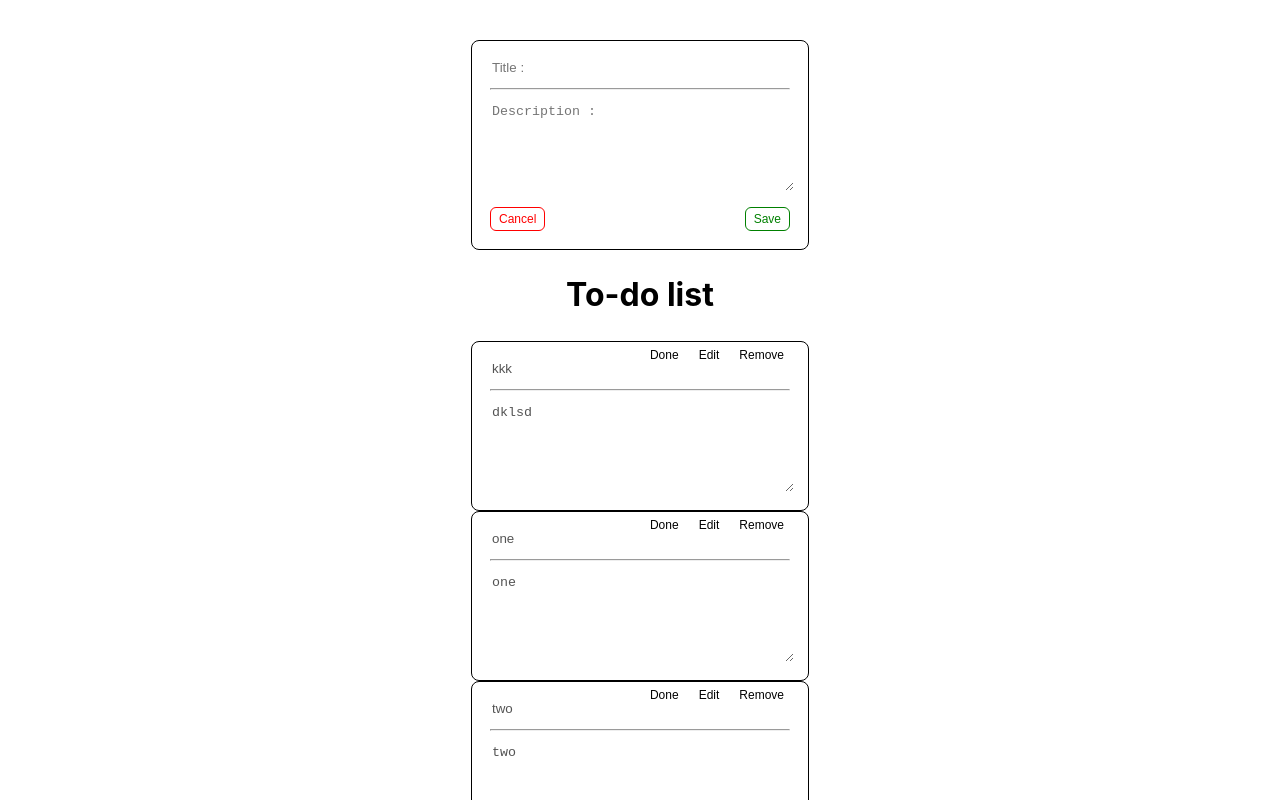
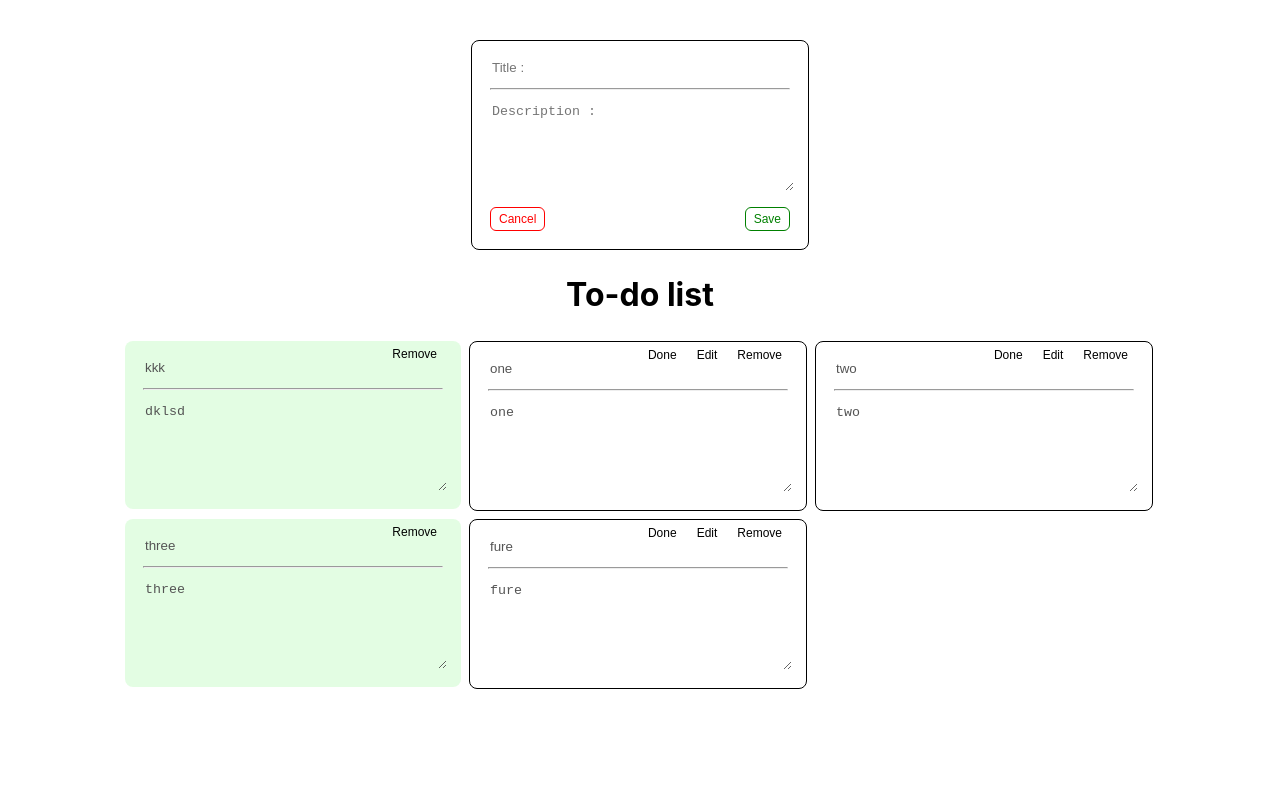
Before and after one commit to younes6970/TODO, a React (Vite) app: page / in a window 1280 px wide. Shown: the top 800 px of the page. Built offline with nearby package versions, Linux system fonts and the light colour scheme; data requests are answered from the project's data file.

Commit message:
done finish

```diff
--- a/db.json
+++ b/db.json
@@ -22,7 +22,7 @@
       "id": "360e",
       "title": "three",
       "description": "three",
-      "isDone": false
+      "isDone": true
     },
     {
       "id": "6b81",
--- a/src/App.tsx
+++ b/src/App.tsx
@@ -9,6 +9,7 @@ function App() {
       title: string;
       description: string;
       id: number;
+      isDone: boolean
     }[]
   >([]);
   const getList = async () => {
@@ -34,13 +35,16 @@ function App() {
     });
   };
 
-  const onDone = async (id) => {
+  const onDone = async (id: number) => {
     const value = list.find((item) => item.id === id);
-    const response = await fetch("http://localhost:3000/list/" + id, {
+    await fetch("http://localhost:3000/list/" + id, {
       method: "put",
       headers: { "Content-Type": "application/json" },
       body: JSON.stringify({ ...value, isDone: true }),
     });
+
+    getList()
+
   };
 
   useEffect(() => {
@@ -50,12 +54,13 @@ function App() {
     <div className={styles.box}>
       <Todo onSubmit={onSubmit} onRemove={onRemove} onDone={onDone} />
       {!!list.length && <h1>To-do list</h1>}
-      <div>
+      <div className={styles.boxList}>
         {list.map((item) => (
           <Fragment key={item.id}>
             <Todo
               title={item.title}
               description={item.description}
+              isDone={item.isDone}
               onSubmit={onSubmit}
               onRemove={onRemove}
               id={item.id}
--- a/src/components/TODO.tsx
+++ b/src/components/TODO.tsx
@@ -62,17 +62,19 @@ const Todo = ({
   return (
     <form
       onSubmit={(event) => onSubmit(event, data)}
-      className={styles.boxForm}
+      className={`${styles.boxForm} ${isDone && styles.boxFormDone}`}
     >
       {title && (
         <div className={styles.boxAction}>
+          {!isDone && (
             <button
               type="button"
               className={styles.btnAction}
-            onClick={() => onDone(id)}
+              onClick={() => onDone(id as number)}
             >
               Done
             </button>
+          )}
           {!isDone && (
             <button type="button" className={styles.btnAction} onClick={onEdit}>
               Edit
--- a/src/components/todo.module.css
+++ b/src/components/todo.module.css
@@ -8,7 +8,10 @@
   padding: 18px;
   gap: 12px;
 }
-
+.boxFormDone{
+background-color: rgba(68, 238, 68, 0.15);
+border: none;
+}
 .boxAction {
   position: absolute;
   display: flex;
```
Lines whose indentation alone changed are shown as unchanged.
